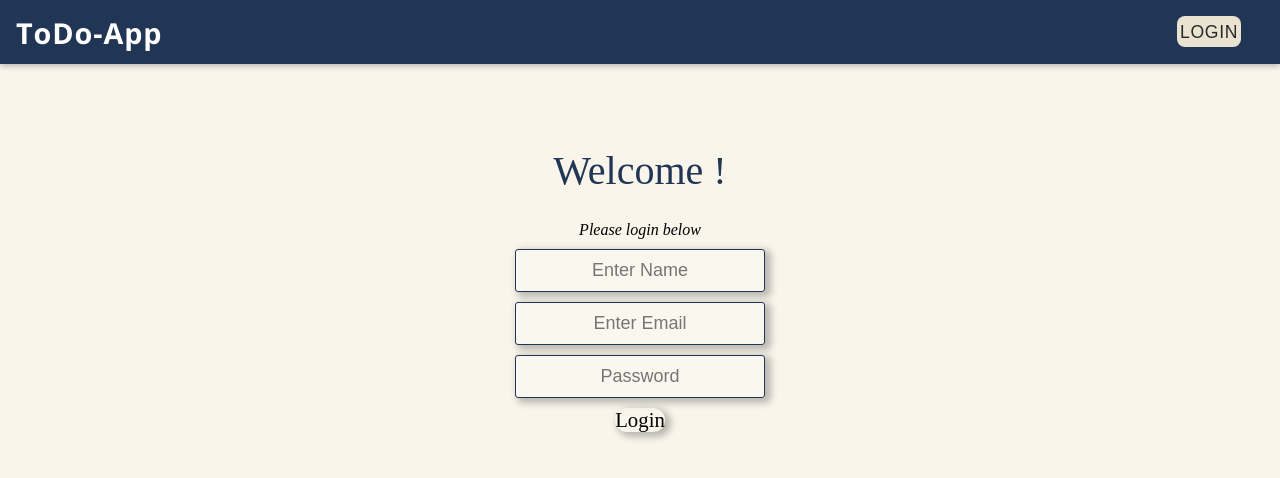
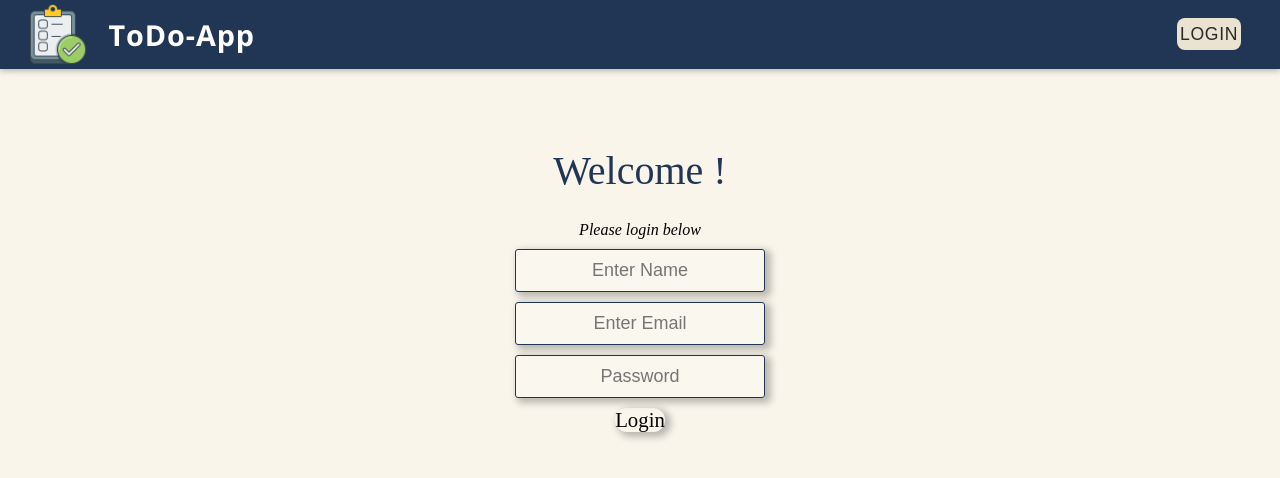
Before and after one commit to Aakash-mishra2/todo-app-assignment, a React (Create React App) app: page / in a window 1280 px wide. Shown: the top 478 px of the page. Built offline with nearby package versions, Linux system fonts and the light colour scheme; some icons are missing; a web font is replaced by a local one.

Commit message:
app icon and testing done

```diff
--- a/src/shared/navigation/MainNavigation.js
+++ b/src/shared/navigation/MainNavigation.js
@@ -4,6 +4,7 @@ import MainHeader from "./MainHeader";
 import Navlinks from "./Navlinks";
 import SideMenu from "../UIElements/SideMenu";
 import Backdrop from "../UIElements/BackDrop";
+import Icon from "../../icons/to-do-list.png";
 
 import './styles/MainNavigation.css';
 
@@ -32,7 +33,8 @@ export default function MainNavigation() {
                     <span />
                 </button>
 
-                <h1 className="main-navigation__title">
+                    <h1 className="main-navigation__title">
+                    <img style={{width: 60, height: 60}} src={Icon} alt="App icon" />
                     <Link className="desktop-Title" to='/'>ToDo-App</Link>
                     <Link className="mobile-Title" to='/'>To-Do-App</Link>
                 </h1>
--- a/src/shared/navigation/styles/MainHeader.css
+++ b/src/shared/navigation/styles/MainHeader.css
@@ -1,6 +1,6 @@
 .main-header {
   width: 100%;
-  height: 4rem;
+  height: 4.3rem;
   display: flex;
   align-items: center;
   position: absolute;
--- a/src/shared/navigation/styles/MainNavigation.css
+++ b/src/shared/navigation/styles/MainNavigation.css
@@ -21,7 +21,11 @@
   color: white;
   letter-spacing: 0.9px;
   text-align: left;
-
+  display: flex;
+  flex-direction: row;
+  gap: 20px;
+  align-items: center;
+  margin-left: 1%;
 }
 
 .main-navigation__title>.desktop-Title {
```
Also changed, not shown: src/icons/to-do-list.png (added).
